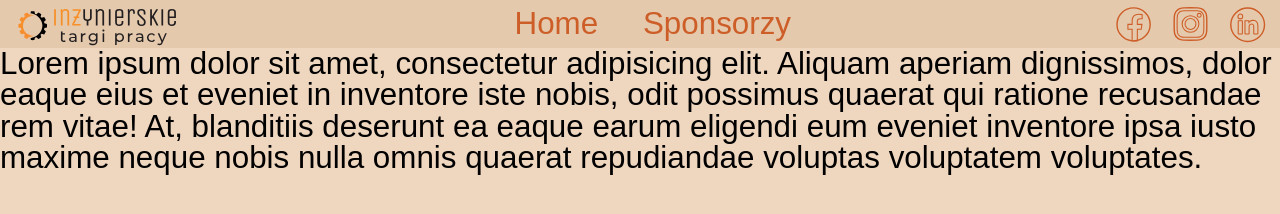
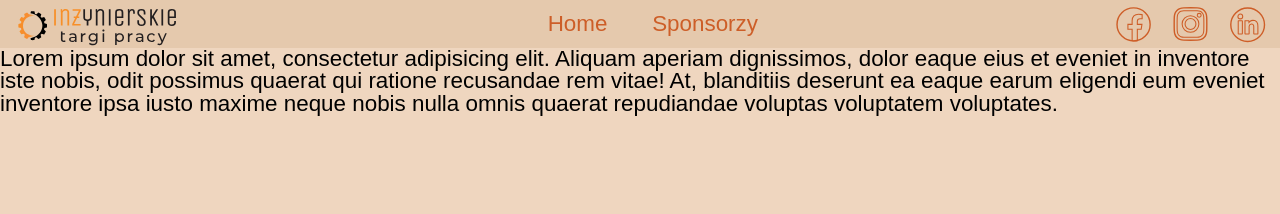
Before and after one commit to 2312323123/Stronka_ITP_2023, a Gatsby site: page / in a window 1280 px wide. Built offline with nearby package versions, Linux system fonts and the light colour scheme; Gatsby itself is replaced by a stand-in of ours.

Commit message:
root font size

```diff
--- a/src/styles/global.scss
+++ b/src/styles/global.scss
@@ -130,3 +130,6 @@ table {
   border-collapse: collapse;
   border-spacing: 0;
 }
+:root {
+  font-size: 16px;
+}
```
